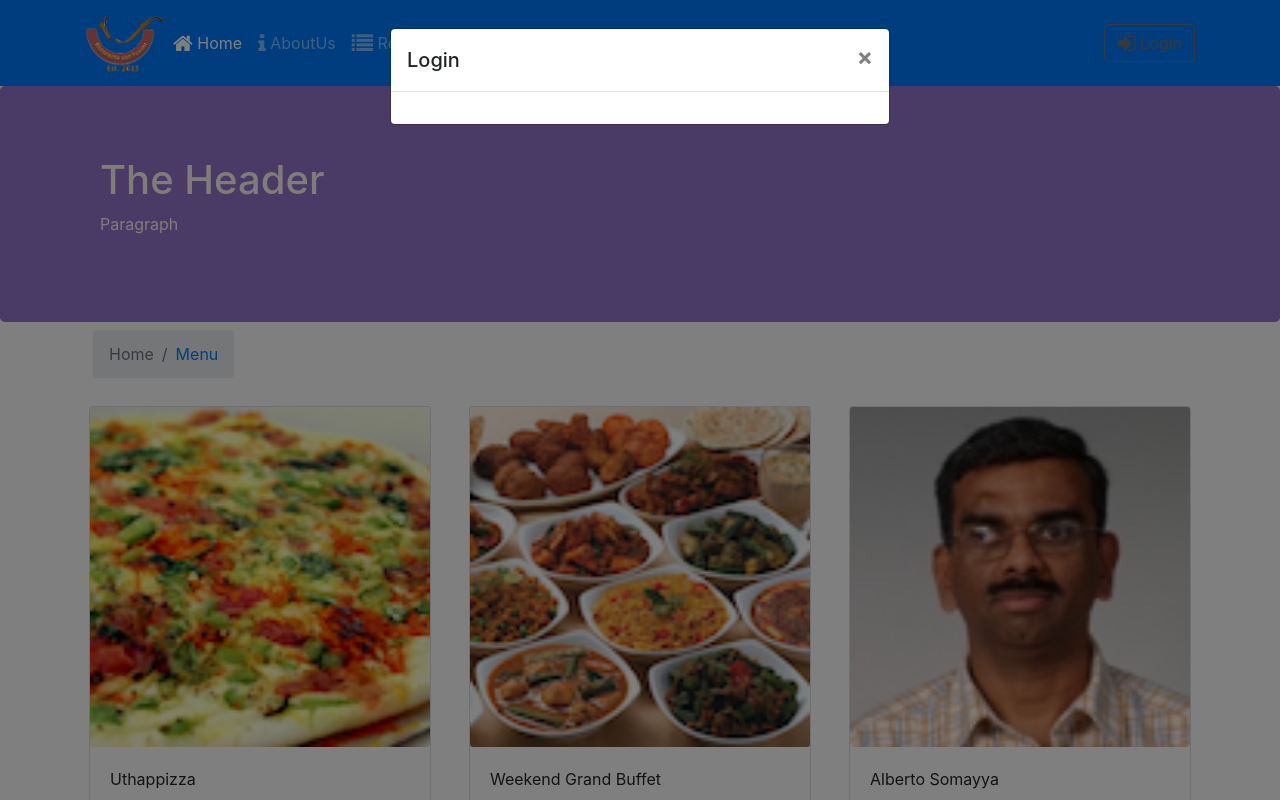
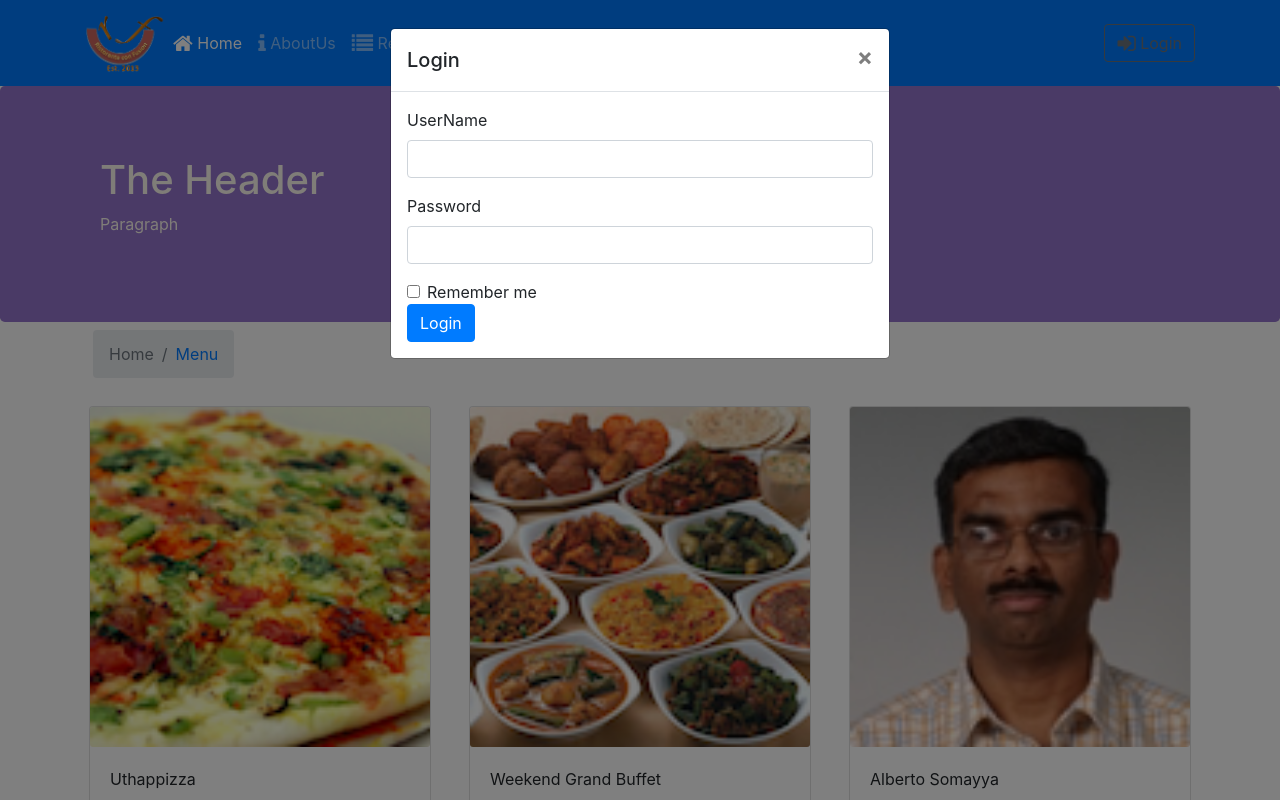
Before and after one commit to yossef-khaled/Menu-App, a React (Create React App) app: page /home in a window 1280 px wide. Both pictures are taken after a click on the button "Login". Shown: the top 800 px of the page. Built offline with nearby package versions, Linux system fonts and the light colour scheme.

Commit message:
Add a form for the login.

```diff
--- a/src/Components/HeaderComponent.jsx
+++ b/src/Components/HeaderComponent.jsx
@@ -1,5 +1,6 @@
 import React, { Component } from 'react';
-import { Navbar, NavbarBrand, Nav, NavbarToggler, Collapse, NavItem, Jumbotron, Button, Modal, ModalHeader, ModalBody} from 'reactstrap';
+import { Navbar, NavbarBrand, Nav, NavbarToggler, Collapse, NavItem, Jumbotron,
+         Button, Modal, ModalHeader, ModalBody, Form, FormGroup, Input, Label} from 'reactstrap';
 import { NavLink } from 'react-router-dom';
 import { findAllByTestId } from '@testing-library/react';
 
@@ -80,7 +81,26 @@ class Header extends Component {
                         Login
                     </ModalHeader>
                     <ModalBody>
-
+                        <Form onSubmit={this.handleLogin}>
+                            <FormGroup>
+                                <Label htmlFor="username">
+                                    UserName
+                                </Label>
+                                <Input type="text" id="username" name="username"></Input>
+                            </FormGroup>
+                            <FormGroup>
+                                <Label htmlFor="password">
+                                    Password
+                                </Label>
+                                <Input type="text" id="password" name="password"></Input>
+                            </FormGroup>
+                            <FormGroup check>
+                                <Label check>
+                                    <Input type="checkbox" id="remember" name="remember"></Input>Remember me
+                                </Label>
+                            </FormGroup>
+                            <Button type="submit" value="submit" color="primary">Login</Button>
+                        </Form>
                     </ModalBody>
                 </Modal>
             </React.Fragment>
```
